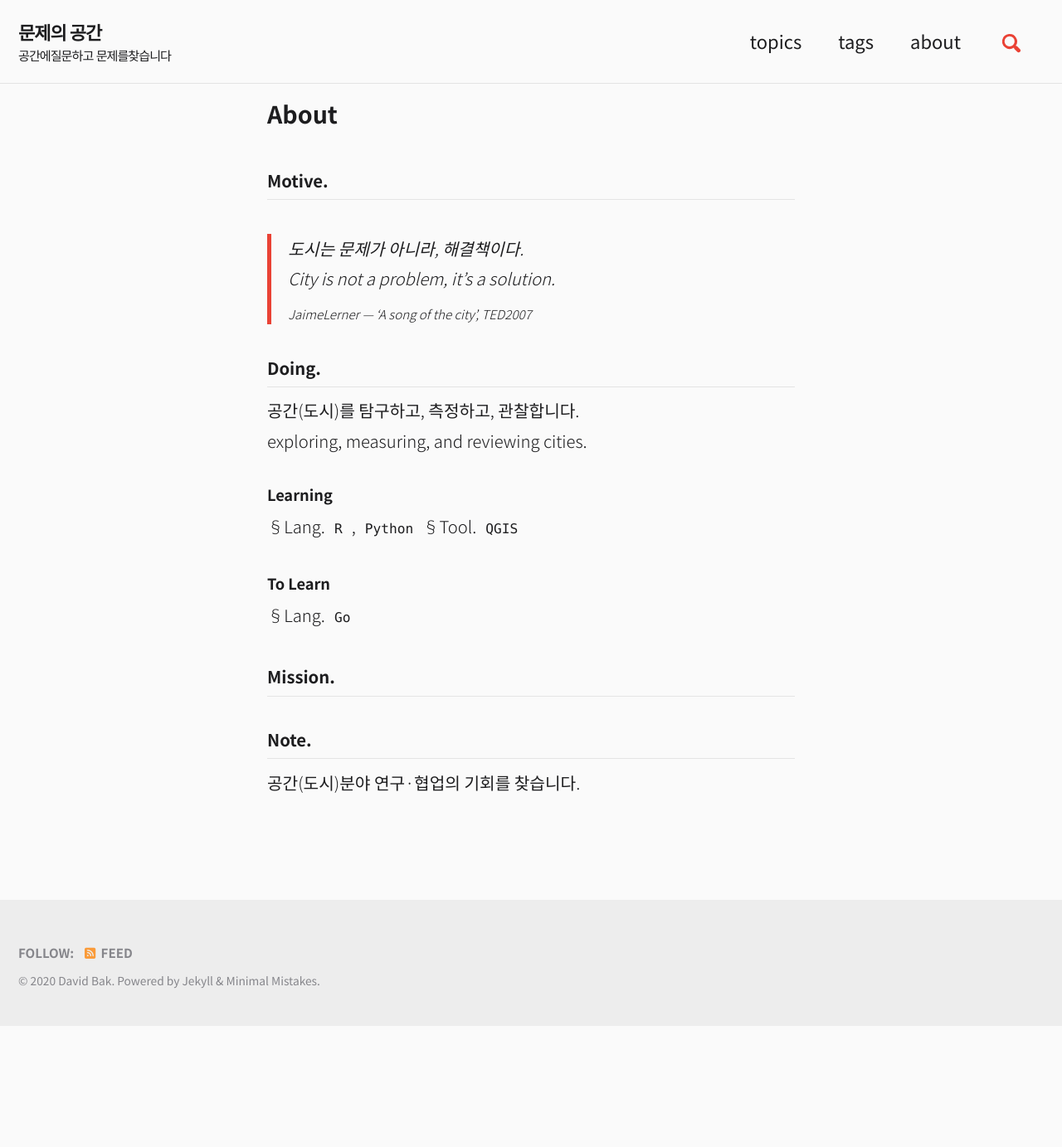
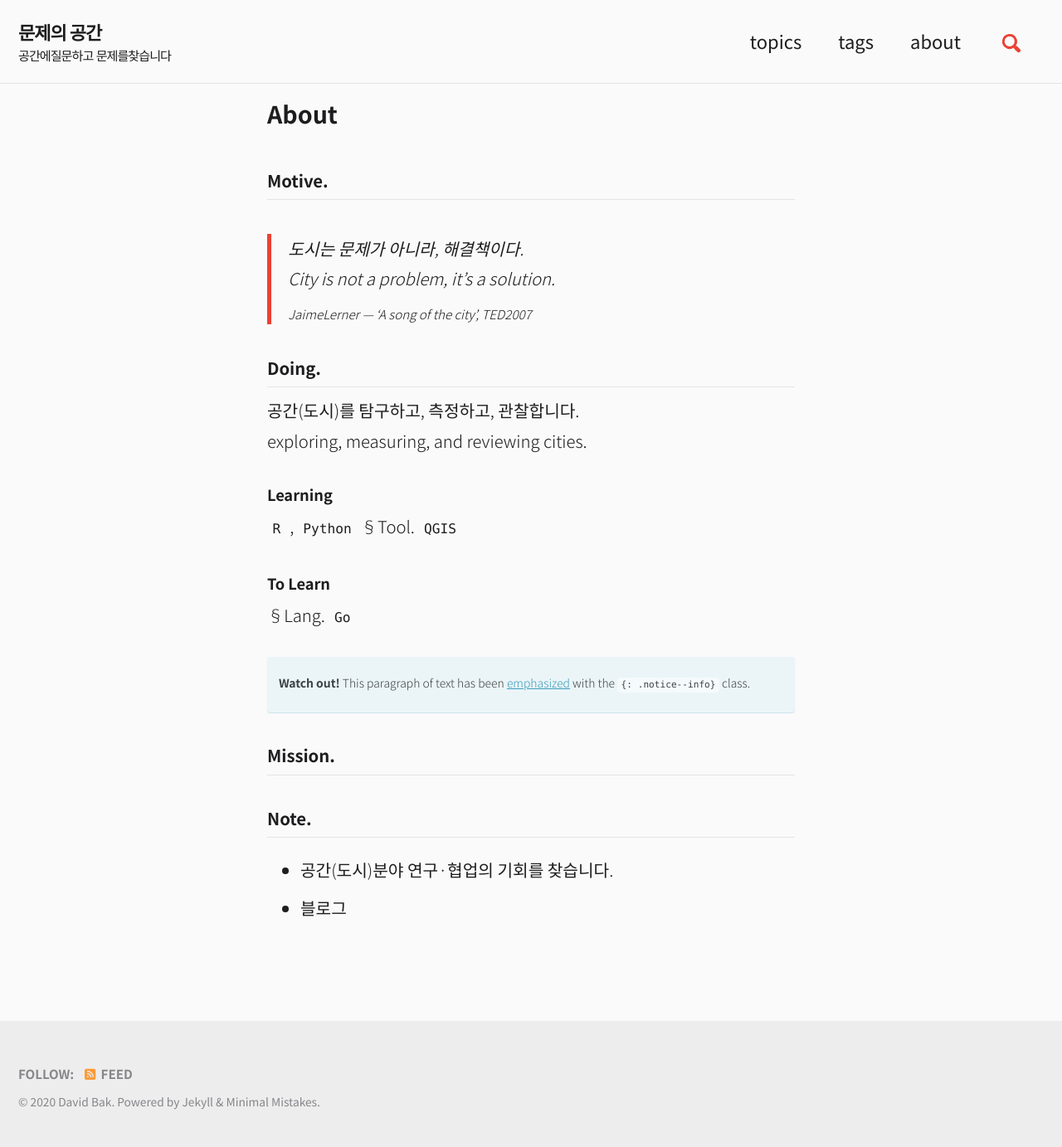
Before and after one commit to epplemint/epplemint.github.io, a Jekyll site: the page built from _pages/about.md, in a window 1280 px wide. Shown: the whole page at 83% size. Built offline with Jekyll 4.4.1, drawn with Linux system fonts in a browser that asks for light colours; cached includes are drawn as plain includes; nearby versions of some CDN libraries; before the commit the page ends 1237 px from its top, so only the background shows below that.

Commit message:
Update about.md

```diff
--- a/_pages/about.md
+++ b/_pages/about.md
@@ -19,7 +19,6 @@ layout: single
 exploring, measuring, and reviewing cities.
 
 #### Learning
-§Lang.
 `R` , `Python`
 §Tool.
 `QGIS`
@@ -27,15 +26,18 @@ exploring, measuring, and reviewing cities.
 #### To Learn
 §Lang. `Go`
 
+
+**Watch out!** This paragraph of text has been [emphasized](#) with the `{: .notice--info}` class.
+{: .notice--info}
+
 ### Mission.
 
 
 
 ### Note.
 
-공간(도시)분야 연구·협업의 기회를 찾습니다.
-
-
+- 공간(도시)분야 연구·협업의 기회를 찾습니다.
+- 블로그
 
 
 
```
